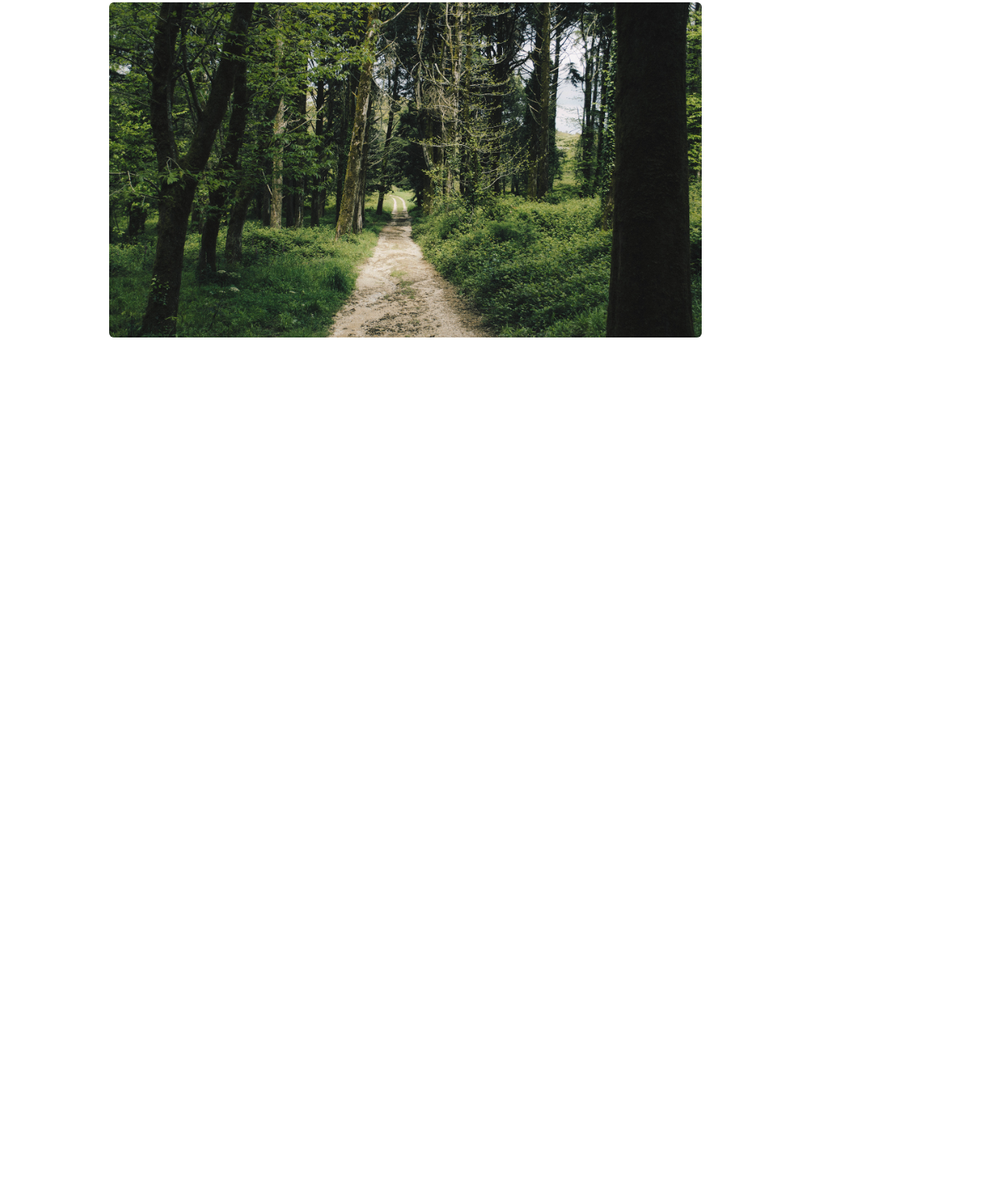
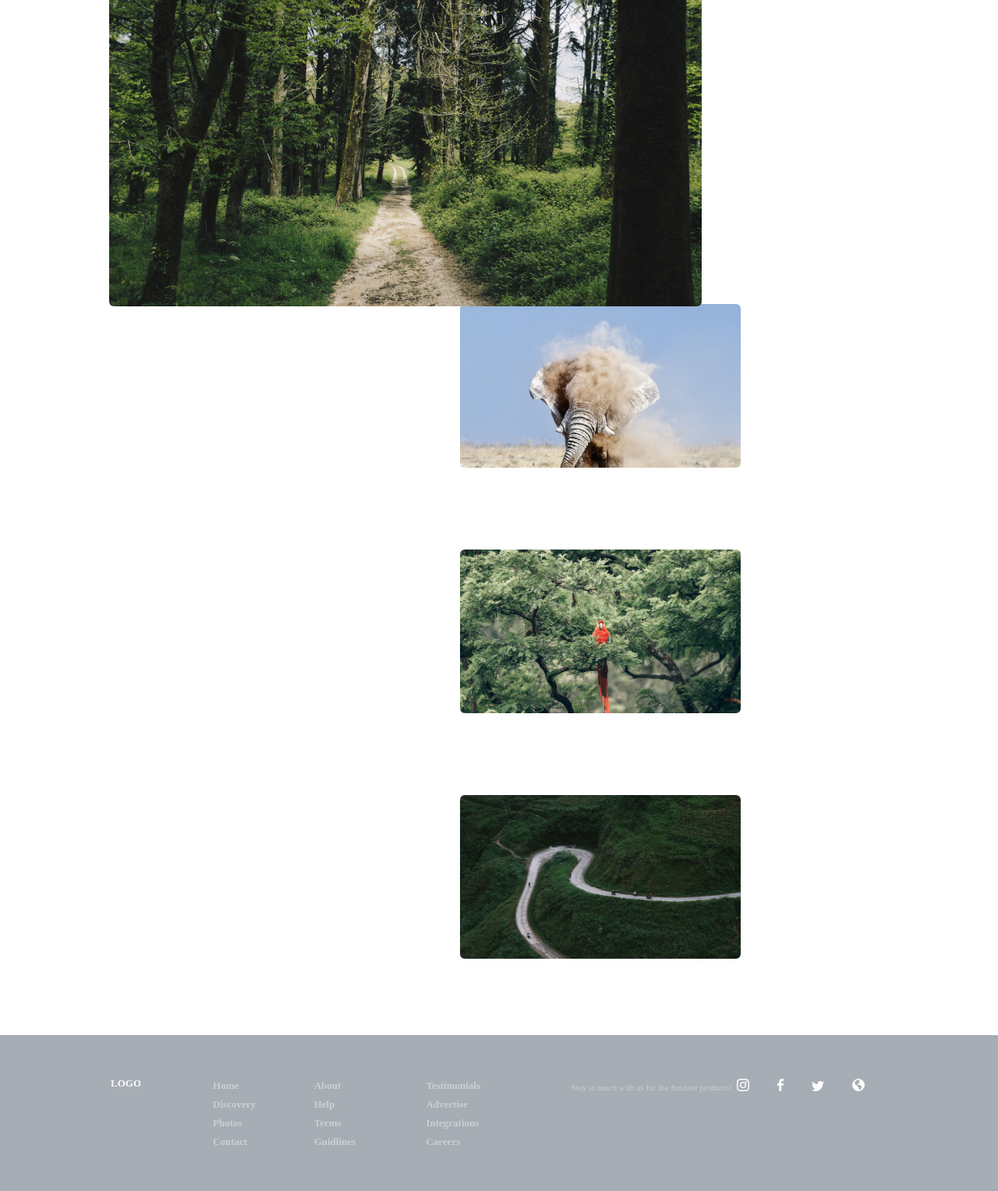
Before and after one commit to nini0m/davaleba-5, a plain HTML site: page index.html in a window 1280 px wide. Shown: the part 1096-2624 px from the top of the page at 78% size. Before the commit the page ends 1532 px from the top, so only its background shows below. Drawn offline with Linux system fonts and the light colour scheme.

Commit message:
add section&footer

```diff
--- a/css/style.css
+++ b/css/style.css
@@ -100,18 +100,28 @@
 }
 /*container-bottom styles*/
 .container-bottom{
-	width: 1160px;
-	height: 960px;
+	/*width: 1160px;
+	height: 960px;*/
 	margin-top: 58px;
 	margin-left: 140px;
 }
+.header1{
+	width: 770px;
+	font-size: 24px;
+	color: #202124;
+	font-family: 'Poppins';
+}
 .left-images{
-	width: 760px;
-	height: 430px;
 	margin-top: 40px;
+	display: inline-block;
+/*	vertical-align: top;*/
 }
 .images-bottom{
 	position: relative;
+	display: inline-block;
+	vertical-align: top;
+	width: 360px;
+	height: 896px;
 }
 .p-text-bottom{
 	position: absolute;
@@ -122,3 +132,87 @@
 	color: #FFFFFF;
 	font-family: 'Poppins';
 }
+.right-images{
+	display: inline-block;
+	vertical-align: top;
+	width: 360px;
+	height: 896px;
+	margin-left: 450px;
+}
+.right-image1{
+	display: inline-block;
+	margin-top: 44px;
+}
+.right-image2{
+	display: inline-block;
+	margin-top: 102px;
+}
+.right-image3{
+	display: inline-block;
+	margin-top: 102px;
+}
+/*footer*/
+.footer{
+	background-color: #A6ADB4;
+	margin-top: 86px;
+	width: 100%;
+	height: 200px;
+	position: relative;
+}
+.footer1{
+	width: 486px;
+	height: 84px;
+	position: absolute;
+	top: 56px;
+	left: 142px;
+}
+.footer-logo{
+    display: inline-block;
+    vertical-align: top;
+}
+.ul-1{
+	display: inline-block;
+    vertical-align: top;
+    margin-left: 89.1px;
+}
+.footer-li{
+	margin-top: 8px;
+	margin-bottom: 8px;
+}
+.footer-item{
+	color: #CBD0D3;
+	font-size: 13px;
+	font-weight: bold;
+}
+.ul-2{
+	display: inline-block;
+    vertical-align: top;
+    margin-left: 70.7px;
+}
+.ul-3{
+	display: inline-block;
+    vertical-align: top;
+    margin-left: 86.3px;
+}
+.footer2{
+	width: 243px;
+	height: 9px;
+	position: absolute;
+	top: 62px;
+	right: 464px;
+	left: 733px;
+}
+.footer-text{
+	color: #CBD0D3;
+	font-size: 11px;
+}
+.footer3{
+	width: 160 px;
+	height: 16px;
+	position: absolute;
+	top: 56px;
+	right: 138.8px;
+}
+.social-icon {
+	margin-right: 32px;
+}
--- a/index.html
+++ b/index.html
@@ -57,13 +57,76 @@
     </section>
     <section>
     	<div class="container-bottom">
-    		<p class="header">HAPPENING NOW</p>
-    		<div class="images-bottom">
-    	    <img class="left-images" src="images/image4.png" alt=image>
-    	    <p class="p-text-bottom">Morbi eleifend a libero</p>
-    		<img class="left-images" src="images/image5.png" alt="image">
-    		</div>
+    		<p class="header1">HAPPENING NOW</p>
+    	       <div class="images-bottom">
+    	             <img class="left-images" src="images/image4.png" alt=image>
+    	             <p class="p-text-bottom">Morbi eleifend a libero</p>
+    		         <img class="left-images" src="images/image5.png" alt="image">
+    	       </div>
+    	       <div class="right-images">
+			         <img class="right-image1" src="images/image6.png" alt="Image">
+			         <img class="right-image2" src="images/image7.png" alt="Image">
+			         <img class="right-image3" src="images/image8.png" alt="Image">
+		       </div>
         </div>
     </section>
+	<footer>
+		<div class="footer">
+			<div class="footer1">
+				<img class="footer-logo" src="images/LOGO.svg" alt="footerlogo">
+				<ul class="ul-1">
+					<li>
+						<a class="footer-item" href="index.html"> Home </a>
+					</li>
+					<li class="footer-li">
+						<a class="footer-item" href="#"> Discovery </a>
+					</li>
+					<li class="footer-li">
+					     <a class="footer-item" href="#"> Photos </a>
+					</li>
+					<li>
+						<a class="footer-item" href="#"> Contact </a>
+					</li>
+				</ul>
+				<ul class="ul-2">
+					<li>
+						<a class="footer-item" href="#"> About </a>
+					</li>
+					<li class="footer-li">
+						<a class="footer-item" href="#"> Help </a>
+					</li>
+					<li class="footer-li">
+						<a class="footer-item" href="#"> Terms </a>
+					</li>
+					<li>
+						<a class="footer-item" href="#"> Guidlines </a>
+					</li>
+				</ul>
+				<ul class="ul-3">
+					<li>
+						<a class="footer-item" href="#"> Testimonials </a>
+					</li>
+					<li class="footer-li">
+						<a class="footer-item" href="#"> Advertise </a>
+					</li>
+					<li class="footer-li">
+						<a class="footer-item" href="#"> Integrations </a>
+					</li>
+					<li>
+						<a class="footer-item" href="#"> Careers </a>
+					</li>
+				</ul>
+			</div>
+			<div class="footer2">
+				<p class="footer-text"> Stay in touch with us for the freshest products! <p>
+			</div>
+			<div class="footer3">
+				<img class="social-icon" src="images/instagram.svg" alt="Instagram">
+				<img class="social-icon" src="images/twitter.svg" alt="Twitter">
+				<img class="social-icon" src="images/facebook.svg" alt="Facebook">
+				<img class="social-icon" src="images/web.svg" alt="Web">
+			</div>
+		</div>
+	</footer>
 </body>
 </html>
```
Also changed, not shown: images/LOGO.svg (added).
